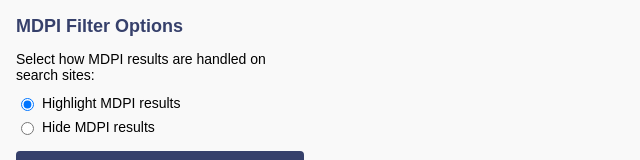
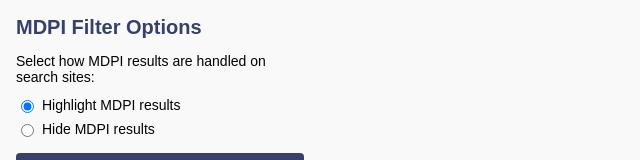
Before and after one commit to mdpi-filter/mdpi-filter-microsoft-edge, a browser extension: page options.html in a window 1280 px wide. Shown: the top 160 px of the page, without its empty margins (0-640 px from the left). Drawn offline with Linux system fonts and the light colour scheme.

Commit message:
fix: Adjust header styles for improved visibility and alignment in popup

```diff
--- a/popup.css
+++ b/popup.css
@@ -17,10 +17,10 @@
 }
 
 h1 {
-  font-size: 18px;
-  margin-top: 0; /* Remove default top margin */
-  margin-bottom: 8px;
+  font-size: 20px;       /* Slightly bigger */
+  margin: 0 0 8px 0;     /* No top margin, small bottom */
   color: #36406B;
+  text-align: left;
 }
 
 p {
```
Also changed, not shown: popup.html (+3 -0 lines).
